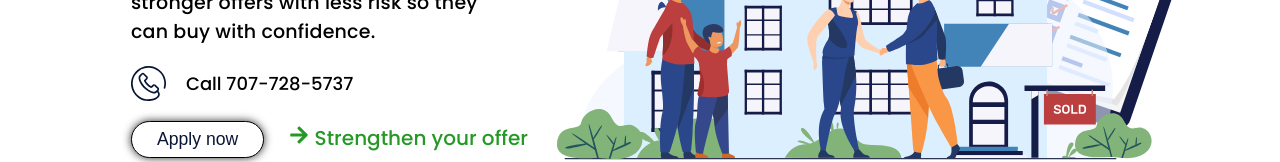
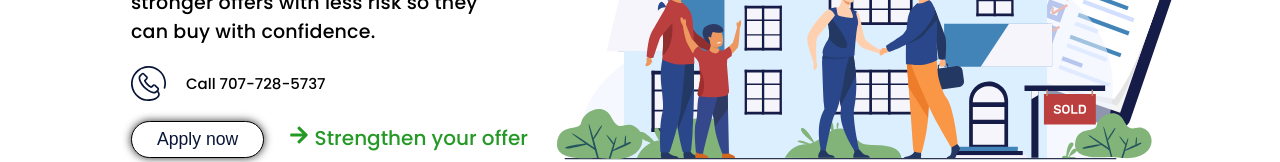
Before and after one commit to meer1616/Beat-cash-offers, a Next.js app: page / in a window 1280 px wide. Shown: the part 365-527 px from the top of the page. Built offline with nearby package versions, Linux system fonts and the light colour scheme.

Commit message:
changed small req

```diff
--- a/Components/Home.module.css
+++ b/Components/Home.module.css
@@ -1,6 +1,6 @@
-/* @import url('https://fonts.googleapis.com/css2?family=Poppins:wght@500&display=swap'); */
-/* @import url('https://fonts.googleapis.com/css2?family=Poppins:wght@300;700&display=swap'); */
-@import url('https://fonts.googleapis.com/css2?family=Poppins:wght@300;500;700&display=swap');
+@import url('https://fonts.googleapis.com/css2?family=Poppins:wght@500&display=swap');
+@import url('https://fonts.googleapis.com/css2?family=Poppins:wght@300;700&display=swap');
+/* @import url('https://fonts.googleapis.com/css2?family=Poppins:wght@300;500;700&display=swap'); */
 .homeContainer,.secPage,.cardImg,.fifthPageContHeading,.sevenPageCont1{
     display: flex;
     justify-content: center;
@@ -33,6 +33,7 @@
     padding-right: 70px;
 }
 .callNowText{
+    font-size: 15px;
     margin-left: 20px;
     font-weight: 500;
 }
```
